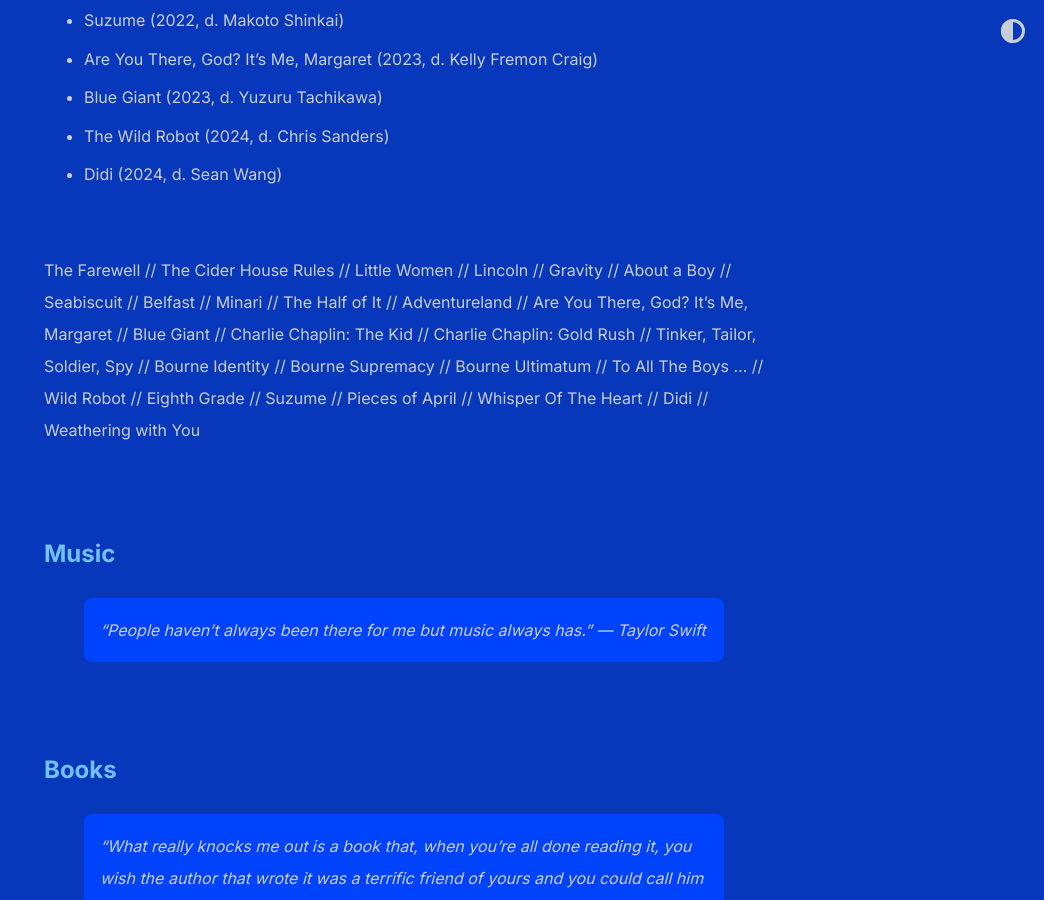
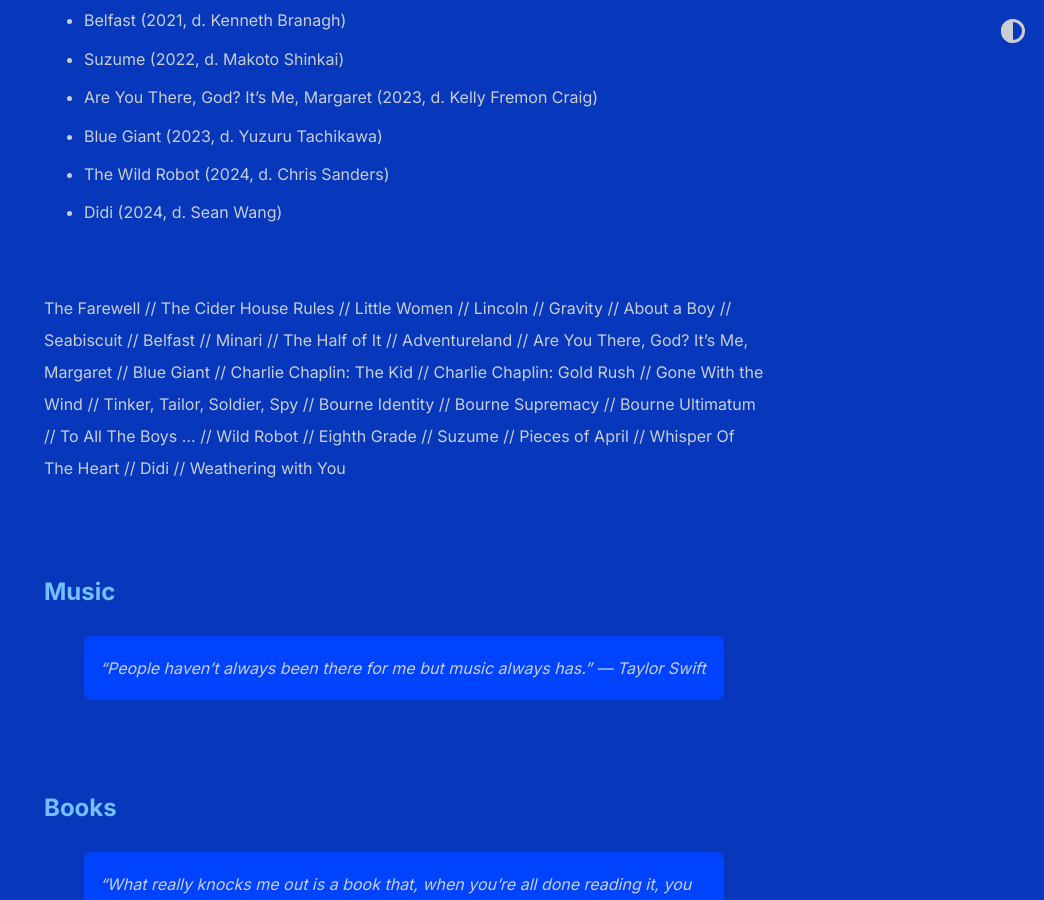
Before and after one commit to shihankanungo/shihankanungo.github.io, a Jekyll site: the page built from wrapped.md, in a window 1280 px wide and 900 px high, scrolled down 1412 px. Shown: the whole window, without its empty margins (236-1280 px from the left). Built offline with Jekyll 4.4.1, drawn with Linux system fonts in a browser that asks for light colours; some of the changed text lies outside the part shown.

Commit message:
Update wrapped.md

```diff
--- a/wrapped.md
+++ b/wrapped.md
@@ -16,6 +16,7 @@
 
 - The Kid (1921, d. Charlie Chaplin)
 - The Gold Rush (1925, d. Charlie Chaplin)
+- Gone With the Wind (1940, d. Victor Fleming)
 - Whisper of the Heart (1995, d. Yoshifumi Kondō)
 - The Cider House Rules (1999, d. Lasse Hallström)
 - About a Boy (2002, d. Chris Weitz, Paul Weitz)
@@ -43,7 +44,7 @@
 
 <br>
 
-The Farewell // The Cider House Rules // Little Women // Lincoln // Gravity // About a Boy // Seabiscuit // Belfast // Minari // The Half of It // Adventureland // Are You There, God? It’s Me, Margaret // Blue Giant // Charlie Chaplin: The Kid // Charlie Chaplin: Gold Rush // Tinker, Tailor, Soldier, Spy // Bourne Identity // Bourne Supremacy // Bourne Ultimatum // To All The Boys … // Wild Robot // Eighth Grade // Suzume // Pieces of April // Whisper Of The Heart // Didi // Weathering with You <br>
+The Farewell // The Cider House Rules // Little Women // Lincoln // Gravity // About a Boy // Seabiscuit // Belfast // Minari // The Half of It // Adventureland // Are You There, God? It’s Me, Margaret // Blue Giant // Charlie Chaplin: The Kid // Charlie Chaplin: Gold Rush // Gone With the Wind // Tinker, Tailor, Soldier, Spy // Bourne Identity // Bourne Supremacy // Bourne Ultimatum // To All The Boys … // Wild Robot // Eighth Grade // Suzume // Pieces of April // Whisper Of The Heart // Didi // Weathering with You <br>
 
 <br>
 
```
Also changed, not shown: other parts of wrapped.md (+2 -1 lines).
